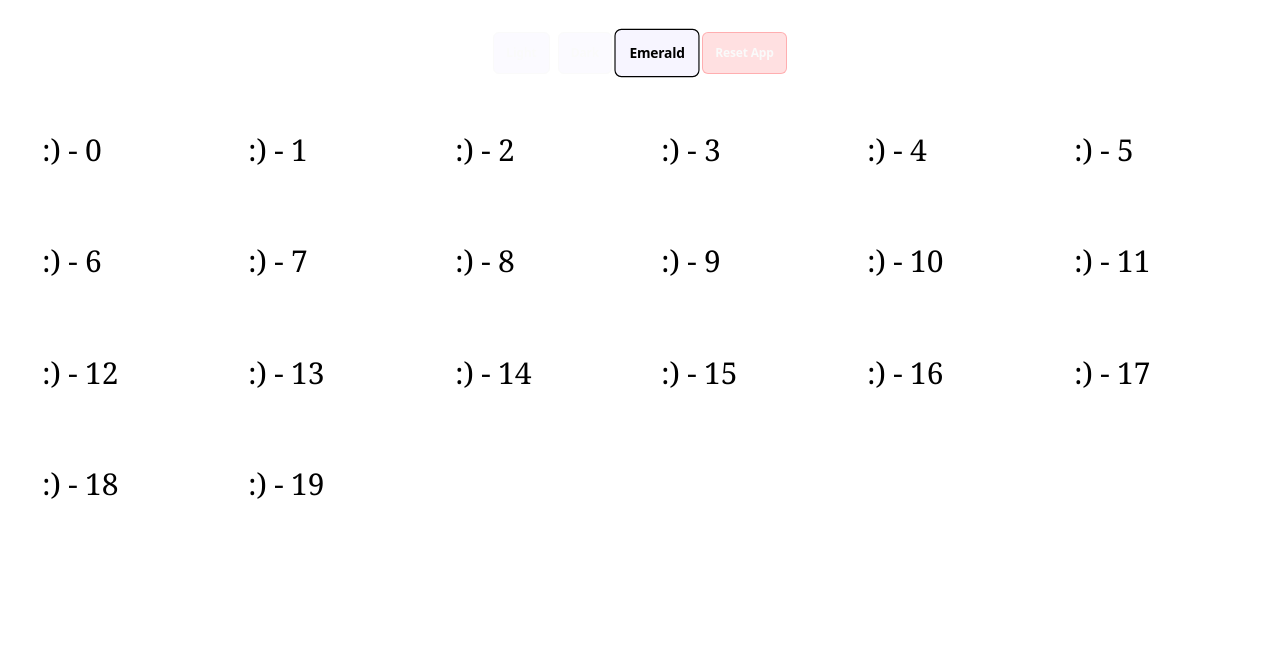
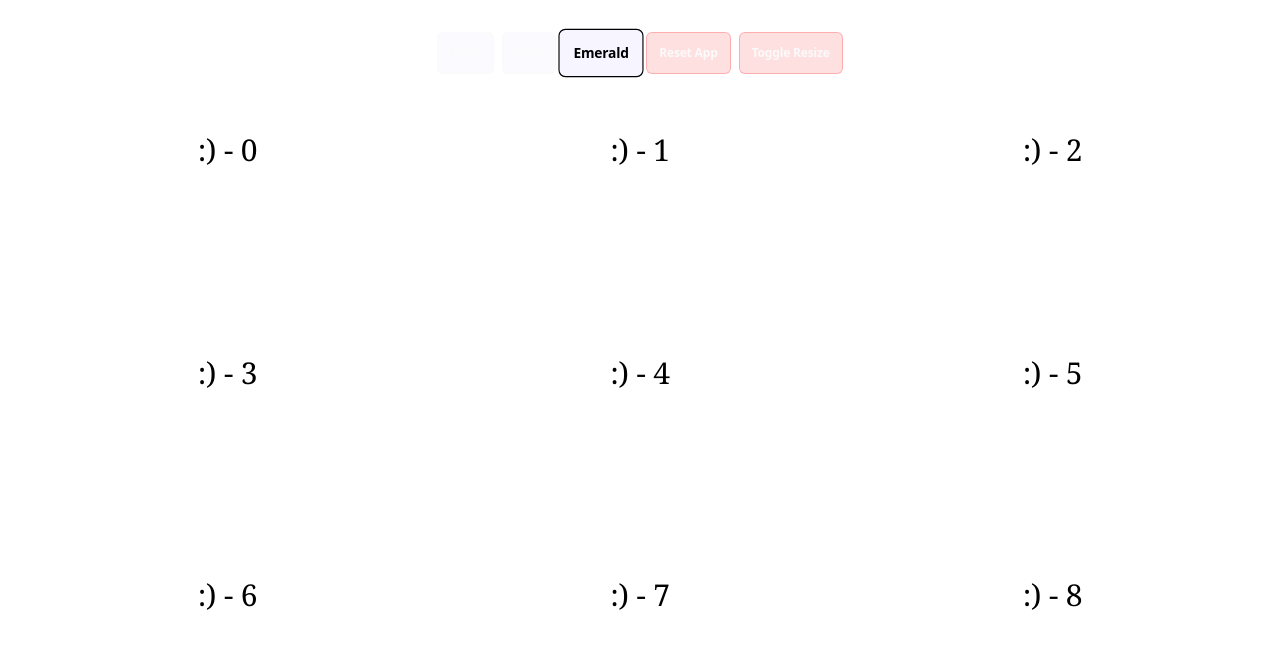
Before and after one commit to klabacher/FancyDashboard, a React (Vite) app: page / in a window 1280 px wide. Shown: the top 648 px of the page. Built offline with nearby package versions, Linux system fonts and the light colour scheme.

Commit message:
feat: enhance MainGridSlice and components to support dynamic resizing and configuration

```diff
--- a/src/Store/Redux/MainGridSlice.ts
+++ b/src/Store/Redux/MainGridSlice.ts
@@ -8,18 +8,28 @@ interface GridConfigState {
   containerPadding: [number, number];
 }
 
+type ResizeHandleAxis = "s" | "w" | "e" | "n" | "sw" | "nw" | "se" | "ne";
+
 interface AppState {
   gridConfig: GridConfigState;
   elements: LayoutItem[]; // Layout persistido
+  resizeConfig: {
+    handles: ResizeHandleAxis[];
+    enabled: boolean;
+  };
   isInitialized: boolean; // Flag para saber se já geramos o layout inicial
 }
 
 const initialState: AppState = {
   gridConfig: {
-    cols: 12,
-    maxRows: 12, // Grid fixa 12x12
+    cols: 6,
+    maxRows: 6, // Grid fixa 6x6
     margin: [10, 10],
     containerPadding: [10, 10],
+  },
+  resizeConfig: {
+    handles: ["se", "sw", "nw", "ne", "n", "s", "e", "w"],
+    enabled: true,
   },
   elements: [],
   isInitialized: false,
@@ -32,6 +42,13 @@ export const appSlice = createSlice({
     // Atualiza o layout quando o usuário move/redimensiona
     updateLayout: (state, action: PayloadAction<LayoutItem[]>) => {
       state.elements = action.payload;
+    },
+    // Update the resize configuration - TODO: add handles modification later
+    updateResizeConfig: (state, action: PayloadAction<boolean>) => {
+      state.resizeConfig = {
+        ...state.resizeConfig,
+        enabled: action.payload,
+      };
     },
     // Inicializa a grid apenas uma vez
     initializeGrid: (state, action: PayloadAction<LayoutItem[]>) => {
@@ -48,8 +65,12 @@ export const appSlice = createSlice({
   },
 });
 
-export const { updateLayout, initializeGrid, updateGridConfig } =
-  appSlice.actions;
+export const {
+  updateLayout,
+  initializeGrid,
+  updateGridConfig,
+  updateResizeConfig,
+} = appSlice.actions;
 
 export const selectMainGrid = (state: { MainGrid: AppState }) => state.MainGrid;
 
--- a/src/components/GridStuff/BentoGrid.tsx
+++ b/src/components/GridStuff/BentoGrid.tsx
@@ -17,7 +17,8 @@ import "react-resizable/css/styles.css";
 
 export default function BentoGrid({ width, height }: BentoGridProps) {
   const dispatch = useDispatch();
-  const { elements, gridConfig, isInitialized } = useSelector(selectMainGrid);
+  const { elements, gridConfig, isInitialized, resizeConfig } =
+    useSelector(selectMainGrid);
 
   // 1. Cálculo Matemático para "Travar" a altura da Grid
   // Altura Disponível = Altura Total - (Margem Superior + Inferior + (Espaço entre linhas * (NumLinhas - 1)))
@@ -50,12 +51,12 @@ export default function BentoGrid({ width, height }: BentoGridProps) {
           w: 2,
           h: 2,
           // Impede que o usuário redimensione para fora da grid (opcional)
-          // maxH: gridConfig.maxRows
+          maxH: gridConfig.maxRows,
         })
       );
       dispatch(initializeGrid(initialLayout));
     }
-  }, [isInitialized, width, gridConfig.cols, dispatch]);
+  }, [isInitialized, width, gridConfig.cols, dispatch, gridConfig.maxRows]);
 
   // 3. Handler de Mudança (Crucial para persistência)
   const handleLayoutChange = useCallback(
@@ -73,9 +74,11 @@ export default function BentoGrid({ width, height }: BentoGridProps) {
   // Se não estiver inicializado, mostramos nada ou um esqueleto
   if (!isInitialized) return null;
 
+  console.log("Rendering BentoGrid with elements:", resizeConfig);
+
   return (
     <RGL
-      className="layout"
+      className="layout w-full h-full overflow-hidden relative"
       // Passamos o layout do Redux (Fonte da Verdade)
       layout={elements}
       // Dimensões vindas do SizeProvider
@@ -91,11 +94,22 @@ export default function BentoGrid({ width, height }: BentoGridProps) {
       // compactType={"vertical"} // "null" permite espaços vazios (free movement). Use "vertical" para gravidade.
       // preventCollision={false} // Define se itens empurram ou trocam
       // isBounded={true} // Mantém itens dentro do container
+      // constraints -> Latter use
+      autoSize={false} // Desliga autoSize para termos controle total da altura
+      resizeConfig={{
+        handles: resizeConfig.handles,
+        enabled: resizeConfig.enabled,
+        // handleComponent(axis, ref) {} exposed handler for better management -> later use
+      }}
     >
       {elements.map((item) => (
         <div key={item.i} data-grid={item} className="group">
-          {/* Passamos o item.h/w se o BentoItem precisar ser responsivo internamente */}
-          <BentoItem index={Number(item.i)} />
+          <BentoItem
+            index={Number(item.i)}
+            gridW={item.w}
+            gridH={item.h}
+            rowHeight={calculatedRowHeight}
+          />
         </div>
       ))}
     </RGL>
--- a/src/components/GridStuff/BentoItem.tsx
+++ b/src/components/GridStuff/BentoItem.tsx
@@ -1,11 +1,99 @@
-// src/components/BentoItem.tsx
-// A simple BentoItem Wrapper component to be used inside the BentoGrid
-export default function BentoItem({ index, ...props }: { index: number }) {
-  console.debug("Rendering BentoItem", index, props);
+// src/components/GridStuff/BentoItem.tsx
+// BentoItem: componente base de célula da grid
+// - Suporta children (ou render-prop que recebe o tamanho atual)
+// - Observa redimensionamentos via ResizeObserver e expõe onSizeChange
+// - Mantém estrutura de estilo para ser facilmente estendida (texto, número, imagem, etc.)
+import React, { useRef, useEffect, useState } from "react";
+
+export type Size = { width: number; height: number };
+
+export interface BentoItemProps {
+  index: number;
+  /** Conteúdo interno; pode ser ReactNode ou função (render-prop) que recebe o tamanho */
+  children?: React.ReactNode | ((size: Size) => React.ReactNode);
+  className?: string;
+  style?: React.CSSProperties;
+  /** Callback opcional ao mudar de tamanho */
+  onSizeChange?: (size: Size) => void;
+  // Informações vindas do layout (opcionais)
+  gridW?: number; // largura em colunas
+  gridH?: number; // altura em linhas
+  rowHeight?: number; // altura de linha em px (vinda de BentoGrid)
+}
+
+export default function BentoItem({
+  index,
+  children,
+  className,
+  style,
+  onSizeChange,
+  ...rest
+}: BentoItemProps) {
+  const ref = useRef<HTMLDivElement | null>(null);
+  const [size, setSize] = useState<Size>({ width: 0, height: 0 });
+
+  useEffect(() => {
+    const node = ref.current;
+    if (!node) return;
+
+    const updateSize = (w: number, h: number) => {
+      const next = { width: Math.round(w), height: Math.round(h) };
+      setSize((prev) => {
+        if (prev.width === next.width && prev.height === next.height) {
+          return prev;
+        }
+        onSizeChange?.(next);
+        return next;
+      });
+    };
+
+    // Init
+    const rect = node.getBoundingClientRect();
+    updateSize(rect.width, rect.height);
+
+    if (typeof ResizeObserver !== "undefined") {
+      const ro = new ResizeObserver((entries) => {
+        const entry = entries[0];
+        if (!entry) return;
+        const cr = entry.contentRect;
+        updateSize(cr.width, cr.height);
+      });
+
+      ro.observe(node);
+      return () => ro.disconnect();
+    }
+
+    // Simple fallback
+    const onWinResize = () => {
+      const r = node.getBoundingClientRect();
+      updateSize(r.width, r.height);
+    };
+
+    window.addEventListener("resize", onWinResize);
+    return () => window.removeEventListener("resize", onWinResize);
+  }, [onSizeChange]);
+
+  const renderContent = () => {
+    if (typeof children === "function") return children(size);
+    if (children) return children;
+    return (
+      <>
+        {":)"} - {index}
+      </>
+    );
+  };
+
+  console.debug("Rendering BentoItem", index, size, rest);
+
   return (
-    <div className="flex bg-white/40 min-h-full min-w-full gap-6 relative">
-      <div className="font-serif min-h-full min-w-full text-black text-3xl p-4 justify-center align-center">
-        {":)"} - {index}
+    <div
+      ref={ref}
+      className={`flex bg-white/40 min-h-full min-w-full gap-6 relative overflow-hidden ${className ?? ""}`}
+      style={style}
+      data-bento-index={index}
+    >
+      <div className="font-serif w-full h-full text-black text-3xl p-4 flex items-center justify-center">
+        {renderContent()}
       </div>
     </div>
   );
--- a/src/components/ThemeSwitcher.tsx
+++ b/src/components/ThemeSwitcher.tsx
@@ -2,7 +2,12 @@
 
 // A simple Theme Switcher component
 
+import {
+  selectMainGrid,
+  updateResizeConfig,
+} from "@/store/Redux/MainGridSlice";
 import { persistor } from "@store/Redux/Store";
+import { useDispatch, useSelector } from "react-redux";
 
 type Theme = "light" | "dark" | "emerald";
 
@@ -14,6 +19,8 @@ type Props = {
 const THEMES: Theme[] = ["light", "dark", "emerald"];
 
 export function ThemeSwitcher({ theme, setTheme }: Props) {
+  const dispatch = useDispatch();
+  const { resizeConfig } = useSelector(selectMainGrid);
   return (
     <div className="flex items-center gap-2">
       {THEMES.map((t) => (
@@ -41,6 +48,17 @@ export function ThemeSwitcher({ theme, setTheme }: Props) {
       >
         Reset App
       </button>
+      <button
+        type="button"
+        className="p-3 rounded-md text-xs border border-red-400/40 transition font-bold font-sans bg-red-400/20 hover:bg-red-400/40"
+        onClick={() => {
+          // Toggle resize enable/disable
+          // Dispatch action to toggle resize
+          dispatch(updateResizeConfig(!resizeConfig.enabled));
+        }}
+      >
+        Toggle Resize
+      </button>
     </div>
   );
 }
```
